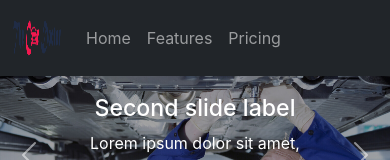
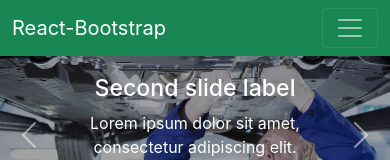
Before and after one commit to Nahid-khandakar/Motor-Services, a React (Create React App) app: page / in a window 390 px wide. Shown: the top 160 px of the page. Built offline with nearby package versions, Linux system fonts and the light colour scheme.

Commit message:
responsive navbar add

```diff
--- a/src/pages/Shared/Header/Header.js
+++ b/src/pages/Shared/Header/Header.js
@@ -1,26 +1,34 @@
 import React from 'react';
-import { Container, Nav, Navbar } from 'react-bootstrap';
+import { Container, Nav, Navbar, NavDropdown } from 'react-bootstrap';
+import { Link } from 'react-router-dom';
 import './Header.css'
-import logo from '../../../images/logo-black.png'
+
 
 const Header = () => {
     return (
-        <Navbar bg="dark" variant="dark">
+        <Navbar collapseOnSelect expand="lg" bg="success" variant="dark" sticky='top'>
             <Container>
-                <Navbar.Brand href="#home">
-                    <img
-                        src={logo}
-                        width="50"
-                        height="50"
-                        className="d-inline-block align-top"
-                        alt="React Bootstrap logo"
-                    />
-                </Navbar.Brand>
-                <Nav className="me-auto">
-                    <Nav.Link href="#home">Home</Nav.Link>
-                    <Nav.Link href="#features">Features</Nav.Link>
-                    <Nav.Link href="#pricing">Pricing</Nav.Link>
-                </Nav>
+                <Navbar.Brand as={Link} to="/">React-Bootstrap</Navbar.Brand>
+                <Navbar.Toggle aria-controls="responsive-navbar-nav" />
+                <Navbar.Collapse id="responsive-navbar-nav">
+                    <Nav className="me-auto">
+                        <Nav.Link href="#features">Features</Nav.Link>
+                        <Nav.Link href="#pricing">Pricing</Nav.Link>
+                        <NavDropdown title="Dropdown" id="collasible-nav-dropdown">
+                            <NavDropdown.Item href="#action/3.1">Action</NavDropdown.Item>
+                            <NavDropdown.Item href="#action/3.2">Another action</NavDropdown.Item>
+                            <NavDropdown.Item href="#action/3.3">Something</NavDropdown.Item>
+                            <NavDropdown.Divider />
+                            <NavDropdown.Item href="#action/3.4">Separated link</NavDropdown.Item>
+                        </NavDropdown>
+                    </Nav>
+                    <Nav>
+                        <Nav.Link as={Link} to="/about">About</Nav.Link>
+                        <Nav.Link as={Link} to="/login">
+                            Login
+                        </Nav.Link>
+                    </Nav>
+                </Navbar.Collapse>
             </Container>
         </Navbar>
     );
```
